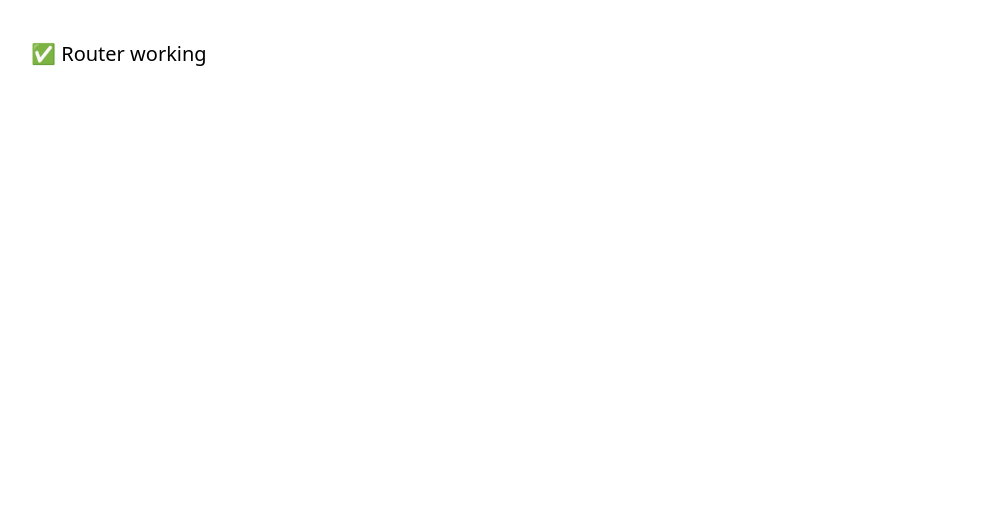
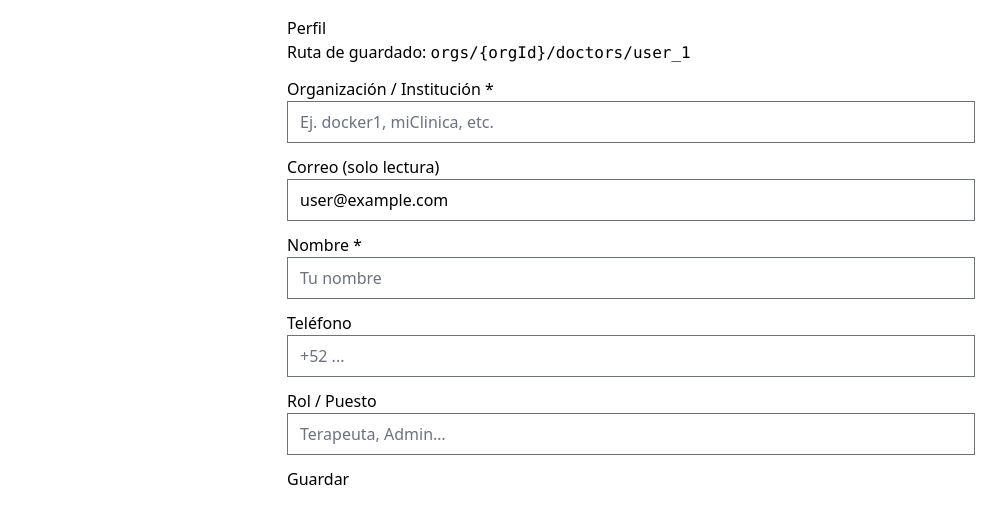
Before and after one commit to jairagc/terappIA, a React (Vite) app in the folder frontend/: page /profile in a window 1280 px wide. Shown: the top 524 px of the page, without its empty margins (9-1015 px from the left). Built offline with nearby package versions, Linux system fonts and the light colour scheme; no server answers; sample sign-in values are in the browser's storage.

Commit message:
profile y almacenado en firestore

```diff
--- a/frontend/src/App.jsx
+++ b/frontend/src/App.jsx
@@ -9,6 +9,7 @@ const GenerateProgressNote = lazy(() => import("./pages/GenerateProgressNote.jsx
 const PatientList = lazy(() => import("./pages/PatientList.jsx"));
 const RegisterNewPatient = lazy(() => import("./pages/RegisterNewPatient.jsx"));
 const PatientProgressNoteOverview = lazy(() => import("./pages/PatientProgressNoteOverview.jsx"));
+const Profile = lazy(() => import("./pages/profile.jsx")); // <-- NUEVO
 
 export default function App() {
   return (
@@ -61,6 +62,16 @@ export default function App() {
           }
         />
 
+        {/* NUEVA RUTA: Perfil */}
+        <Route
+          path="/profile"
+          element={
+            <ProtectedRoute>
+              <Profile />
+            </ProtectedRoute>
+          }
+        />
+
         {/* Debug catch-all */}
         <Route path="*" element={<div className="p-10 text-xl">✅ Router working</div>} />
       </Routes>
--- a/frontend/src/pages/MainDashboard.jsx
+++ b/frontend/src/pages/MainDashboard.jsx
@@ -1,6 +1,6 @@
 // src/pages/MainDashboard.jsx
 import React from "react";
-import { useNavigate } from "react-router-dom";
+import { useNavigate, NavLink } from "react-router-dom";
 import { useAuth } from "../context/AuthContext";
 
 export default function MainDashboard() {
@@ -9,7 +9,7 @@ export default function MainDashboard() {
 
   const handleLogout = async () => {
     try {
-      await logout();             // Firebase signOut via AuthContext
+      await logout(); // Firebase signOut via AuthContext
       navigate("/login", { replace: true });
     } catch (e) {
       console.error("Logout failed:", e);
@@ -45,20 +45,28 @@ export default function MainDashboard() {
             Barra rápida
           </div>
           <nav className="flex flex-col space-y-2">
-            <a
-              href="#"
+            {/* Perfil -> navega a /profile */}
+            <NavLink
+              to="/profile"
               className="flex items-center gap-3 rounded-lg px-3 py-2 text-text-primary hover:bg-calm-blue"
             >
               <span className="material-symbols-outlined">build</span>
               <span>Perfil</span>
-            </a>
-            <a
-              href="#"
-              className="flex items-center gap-3 rounded-lg px-3 py-2 text-text-primary hover:bg-calm-blue"
+            </NavLink>
+
+            {/* Configuración (placeholder por ahora) */}
+            <button
+              type="button"
+              className="flex items-center gap-3 rounded-lg px-3 py-2 text-left text-text-primary hover:bg-calm-blue"
+              onClick={() => {
+                /* aquí puedes navegar cuando tengas la ruta, ej:
+                   navigate('/settings');
+                */
+              }}
             >
               <span className="material-symbols-outlined">settings</span>
               <span>Configuración</span>
-            </a>
+            </button>
           </nav>
         </aside>
 
@@ -78,7 +86,10 @@ export default function MainDashboard() {
               <p className="mb-6 text-text-secondary">
                 Genera y modifica notas de evolución.
               </p>
-              <button onClick={() => navigate("/generate-progress-note")} className="flex min-w-[84px] cursor-pointer items-center justify-center rounded-lg bg-dark-navy px-5 py-3 text-base font-bold text-white shadow-md transition-colors duration-300 hover:bg-opacity-90">
+              <button
+                onClick={() => navigate("/generate-progress-note")}
+                className="flex min-w-[84px] cursor-pointer items-center justify-center rounded-lg bg-dark-navy px-5 py-3 text-base font-bold text-white shadow-md transition-colors duration-300 hover:bg-opacity-90"
+              >
                 Generar notas
               </button>
             </div>
@@ -96,7 +107,10 @@ export default function MainDashboard() {
               <p className="mb-6 text-text-secondary">
                 Revisa y analiza notas previamente registradas.
               </p>
-              <button onClick={() => navigate("/patient-progress-note-overview")} className="flex min-w-[84px] cursor-pointer items-center justify-center rounded-lg bg-dark-navy px-5 py-3 text-base font-bold text-white shadow-md transition-colors duration-300 hover:bg-opacity-90">
+              <button
+                onClick={() => navigate("/patient-progress-note-overview")}
+                className="flex min-w-[84px] cursor-pointer items-center justify-center rounded-lg bg-dark-navy px-5 py-3 text-base font-bold text-white shadow-md transition-colors duration-300 hover:bg-opacity-90"
+              >
                 Consultar notas
               </button>
             </div>
--- /dev/null
+++ b/frontend/src/pages/profile.jsx
@@ -0,0 +1,191 @@
+// src/pages/Profile.jsx
+import { useEffect, useMemo, useState } from "react";
+import { useAuth } from "../context/AuthContext";
+import { db } from "../services/firebaseConfig"; // debe existir: export const db = getFirestore(app)
+import { doc, getDoc, setDoc, serverTimestamp } from "firebase/firestore";
+
+export default function Profile() {
+  const { user, loading } = useAuth();
+  const uid = user?.uid || null;
+
+  // orgId debe ser escrito por el usuario (no listamos nada)
+  const [orgId, setOrgId] = useState("");
+  const [form, setForm] = useState({ name: "", phone: "", role: "" });
+
+  // estados UI
+  const [ready, setReady] = useState(false);   // controla render inicial
+  const [saving, setSaving] = useState(false);
+  const [msg, setMsg] = useState("");
+  const [err, setErr] = useState("");
+
+  // Prefill de nombre con displayName si existe
+  const initial = useMemo(
+    () => ({ name: user?.displayName || "", phone: "", role: "" }),
+    [user]
+  );
+
+  // Render inmediato (no esperar Firestore) y prefill básico
+  useEffect(() => {
+    setForm((prev) => ({ ...initial, ...prev }));
+    // si tienes un orgId persistido en localStorage, podrías levantarlo aquí
+    const cachedOrg = localStorage.getItem("orgId") || "";
+    if (cachedOrg) setOrgId(cachedOrg);
+    setReady(true);
+  }, [initial]);
+
+  // Cargar perfil solo si ya hay uid + orgId
+  useEffect(() => {
+    let alive = true;
+    async function loadFromFirestore() {
+      if (!uid || !orgId) return; // sin org o uid, no intentamos leer
+      try {
+        const ref = doc(db, "orgs", orgId, "doctors", uid);
+        const snap = await getDoc(ref);
+        if (!alive) return;
+        if (snap.exists()) {
+          const data = snap.data();
+          setForm({
+            name: data?.name ?? initial.name,
+            phone: data?.phone ?? "",
+            role: data?.role ?? "",
+          });
+          setMsg("Perfil cargado de Firestore.");
+        } else {
+          setMsg("No había perfil en Firestore. Puedes capturarlo y guardar.");
+        }
+      } catch (e) {
+        console.error("Error al cargar perfil:", e);
+        setErr("No se pudo cargar tu perfil (revisa la consola).");
+      }
+    }
+    loadFromFirestore();
+    return () => { alive = false; };
+  }, [uid, orgId, db]); // eslint-disable-line
+
+  const onChange = (e) => {
+    const { name, value } = e.target;
+    setForm((f) => ({ ...f, [name]: value }));
+  };
+
+  const onSubmit = async (e) => {
+    e.preventDefault();
+    setErr("");
+    setMsg("");
+
+    if (!uid) {
+      setErr("No hay sesión activa.");
+      return;
+    }
+    if (!orgId.trim()) {
+      setErr("Debes escribir tu Organización / Institución.");
+      return;
+    }
+
+    try {
+      setSaving(true);
+      const ref = doc(db, "orgs", orgId.trim(), "doctors", uid);
+      await setDoc(
+        ref,
+        {
+          ...form,
+          email: user?.email ?? null,
+          orgId: orgId.trim(),
+          updatedAt: serverTimestamp(),
+        },
+        { merge: true }
+      );
+      // si quieres recordar org localmente para próximos arranques
+      localStorage.setItem("orgId", orgId.trim());
+      setMsg("Perfil guardado.");
+    } catch (e) {
+      console.error("Error al guardar perfil:", e);
+      setErr("No se pudo guardar el perfil (revisa la consola y reglas).");
+    } finally {
+      setSaving(false);
+    }
+  };
+
+  // Si el AuthContext aún está resolviendo, mostramos algo simple
+  if (loading || !ready) {
+    return <div className="p-8">Cargando…</div>;
+  }
+
+  // Render del formulario (nunca en blanco)
+  return (
+    <div style={{ maxWidth: 720, margin: "0 auto", padding: 16 }}>
+      <h1>Perfil</h1>
+      <p style={{ marginBottom: 12 }}>
+        Ruta de guardado: <code>orgs/{orgId || "{orgId}"}/doctors/{uid || "{uid}"}</code>
+      </p>
+
+      {err && <div style={{ color: "crimson", marginBottom: 10 }}>{err}</div>}
+      {msg && <div style={{ color: "green", marginBottom: 10 }}>{msg}</div>}
+
+      <form onSubmit={onSubmit}>
+        {/* Organización: el usuario la escribe sí o sí */}
+        <div style={{ marginBottom: 12 }}>
+          <label>Organización / Institución *</label>
+          <input
+            type="text"
+            value={orgId}
+            onChange={(e) => setOrgId(e.target.value)}
+            placeholder="Ej. docker1, miClinica, etc."
+            required
+            style={{ width: "100%" }}
+          />
+        </div>
+
+        <div style={{ marginBottom: 12 }}>
+          <label>Correo (solo lectura)</label>
+          <input
+            type="email"
+            value={user?.email || ""}
+            readOnly
+            style={{ width: "100%" }}
+          />
+        </div>
+
+        <div style={{ marginBottom: 12 }}>
+          <label>Nombre *</label>
+          <input
+            name="name"
+            type="text"
+            value={form.name}
+            onChange={onChange}
+            required
+            placeholder="Tu nombre"
+            style={{ width: "100%" }}
+          />
+        </div>
+
+        <div style={{ marginBottom: 12 }}>
+          <label>Teléfono</label>
+          <input
+            name="phone"
+            type="tel"
+            value={form.phone}
+            onChange={onChange}
+            placeholder="+52 ..."
+            style={{ width: "100%" }}
+          />
+        </div>
+
+        <div style={{ marginBottom: 12 }}>
+          <label>Rol / Puesto</label>
+          <input
+            name="role"
+            type="text"
+            value={form.role}
+            onChange={onChange}
+            placeholder="Terapeuta, Admin…"
+            style={{ width: "100%" }}
+          />
+        </div>
+
+        <button type="submit" disabled={saving}>
+          {saving ? "Guardando..." : "Guardar"}
+        </button>
+      </form>
+    </div>
+  );
+}
--- a/frontend/src/services/firebaseConfig.js
+++ b/frontend/src/services/firebaseConfig.js
@@ -1,6 +1,7 @@
 // src/services/firebaseConfig.js
 import { initializeApp } from "firebase/app";
 import { getAuth } from "firebase/auth";
+import { getFirestore} from "firebase/firestore";
 
 const firebaseConfig = {
   apiKey: "AIzaSyA95AB_ZtRvGlaw-lvcbcWyyNyloX9teb8",
@@ -14,3 +15,4 @@ const firebaseConfig = {
 
 const app = initializeApp(firebaseConfig);
 export const auth = getAuth(app);
+export const db = getFirestore(app);
```
